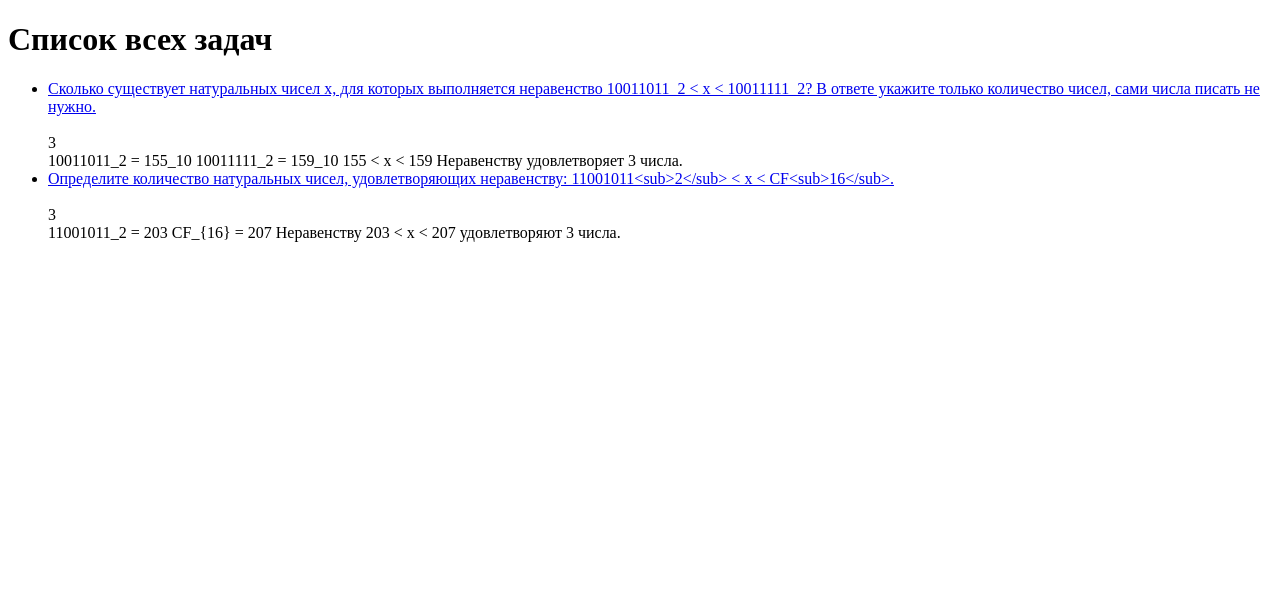
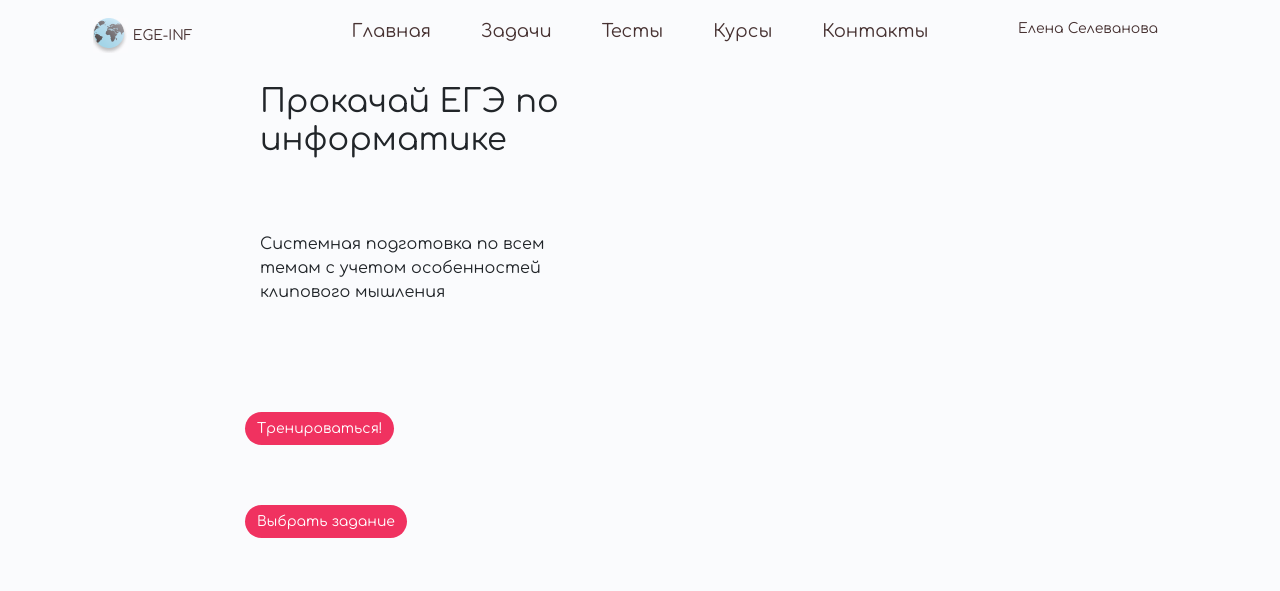
Before and after one commit to RomanovMaxim/django-ege-inf, a Django app: page /catalog/ in a window 1280 px wide. Shown: the top 591 px of the page. Run offline with Django 3.2, Linux system fonts and the light colour scheme; data comes from the database, SQL or seed files in the repository; both versions use the stored data as it was after the commit; some libraries are stand-ins or nearby versions.

Commit message:
Created models.Lesson

```diff
--- a/ege_inf/catalog/admin.py
+++ b/ege_inf/catalog/admin.py
@@ -1,5 +1,8 @@
 from django.contrib import admin
-from .models import Topic, Task
+from .models import Topic, Task, Course, Lesson, LessonTasks
 
 admin.site.register(Topic)
 admin.site.register(Task)
+admin.site.register(Course)
+admin.site.register(Lesson)
+admin.site.register(LessonTasks)
--- a/ege_inf/catalog/models.py
+++ b/ege_inf/catalog/models.py
@@ -1,6 +1,6 @@
 from django.db import models
+from django.contrib.auth.models import User
 
-# Create your models here.
 class Topic(models.Model):
     topic_text = models.CharField(max_length=200)
     pub_date = models.DateTimeField('date published')
@@ -19,6 +19,12 @@ class Task(models.Model):
     answer_text = models.CharField('Ответ', max_length=50)
     detail_solution_text = models.TextField('Решение')
     type_of_task_text = models.CharField('Тип задачи',max_length=100)
+    author_of_task = models.ForeignKey(
+        User,
+        on_delete=models.CASCADE,
+        verbose_name="Автор"
+    )
+    source_of_task_text = models.CharField('Источник',max_length=100)
     year_of_task_text = models.CharField('Актуальный год',max_length=100)
 
     # "Необходимые темы" нужно брать из имеющихся "Тем"
@@ -29,3 +35,49 @@ class Task(models.Model):
 
     def __str__(self):
         return self.task_text
+
+
+class Course(models.Model):
+    course_text = models.CharField('Название', max_length=200)
+    author_of_course = models.ForeignKey(
+        User,
+        on_delete=models.CASCADE,
+        verbose_name="Автор"
+    )
+    creation_date = models.DateTimeField('Дата создания')
+    publication_date = models.DateTimeField('Дата публикации')
+
+    def __str__(self):
+        return self.course_text
+
+class Lesson(models.Model):
+    lesson_text = models.CharField('Название', max_length=200)
+    course = models.ForeignKey(
+        Course,
+        on_delete=models.CASCADE,
+        verbose_name="Курс"
+    )
+    author_of_lesson = models.ForeignKey(
+        User,
+        on_delete=models.CASCADE,
+        verbose_name="Автор"
+    )
+    creation_date = models.DateTimeField('Дата создания')
+    publication_date = models.DateTimeField('Дата публикации')
+
+    def __str__(self):
+        return self.lesson_text
+
+class LessonTasks(models.Model):
+    lesson =  models.ForeignKey(
+        Lesson,
+        on_delete=models.CASCADE,
+        verbose_name="Урок"
+    )
+    task =  models.ForeignKey(
+        Task,
+        on_delete=models.CASCADE,
+        verbose_name="Задача"
+    )
+    def __str__(self):
+        return "{} : {}".format(self.lesson, self.task)
--- /dev/null
+++ b/ege_inf/catalog/static/css/style.css
@@ -0,0 +1,89 @@
+* {
+  padding: 0;
+  margin: 0; }
+
+body {
+  font-family: 'Comfortaa', sans-serif; }
+
+ul, li {
+  display: block;
+  padding: 0;
+  margin: 0; }
+
+.header {
+  background: rgba(207, 213, 234, 0.1);
+  color: #473232;
+  padding-top: 10px;
+  padding-bottom: 20px; }
+
+.logo p {
+  display: inline;
+  font-size: 14px;
+  font-weight: 500; }
+
+.menu__item {
+  margin: 0 25px; }
+
+.menu__item a {
+  font-size: 18px;
+  font-weight: 500;
+  color: #473232; }
+
+.user {
+  font-size: 14px;
+  font-weight: 500;
+  color: #473232; }
+
+.main {
+  background: rgba(207, 213, 234, 0.1);
+  -webkit-box-align: start;
+  -ms-flex-align: start;
+  align-items: flex-start; }
+
+.lessonTheme {
+  font-family: 'Times New Roman';
+  color: #000;
+  padding: 30px; }
+
+.number {
+  border: 1px solid black;
+  width: 38px;
+  height: 24px;
+  text-align: center;
+  -webkit-box-flex: 0;
+  -ms-flex: none;
+  flex: none;
+  margin-right: 20px;
+  padding: 0px;
+  font-family: 'Times New Roman';
+  color: #000; }
+
+.course {
+  font-family: 'Times New Roman'; }
+
+.course h2 {
+  font-family: 'Comfortaa', sans-serif; }
+
+.task {
+  -webkit-box-flex: 1;
+  -ms-flex: 1;
+  flex: 1;
+  padding-bottom: 10px;
+  text-align: justify;
+  font-family: 'Times New Roman';
+  color: #000; }
+
+.mybutton {
+  padding-top: 30px;
+  padding-bottom: 30px;
+  font-family: 'Comfortaa', sans-serif; }
+
+#buttonComplete, #buttonExercise, #buttonChooseTask {
+  background: #F03260;
+  border-radius: 30px;
+  border-width: 0;
+  font-size: 14px; }
+
+.footer {
+  height: 150px;
+  background: rgba(207, 213, 234, 0.1); }
--- /dev/null
+++ b/ege_inf/catalog/static/css/styles.css
@@ -0,0 +1,5 @@
+.sidebar-nav {
+    margin-top: 20px;
+    padding: 0;
+    list-style: none;
+}
--- /dev/null
+++ b/ege_inf/catalog/static/scss/style.scss
@@ -0,0 +1,118 @@
+*{
+  padding: 0;
+  margin: 0;
+}
+
+body{
+  font-family: 'Comfortaa', sans-serif;
+}
+
+.container{
+  //background: yellow;
+}
+
+ul, li{
+  display: block;
+  padding: 0;
+  margin: 0;
+}
+
+.header{
+  background: rgba(207, 213, 234, 0.1);
+  color: #473232;
+  padding-top: 10px;
+  padding-bottom: 20px;
+}
+
+.logo{
+//  background: rgba(107, 213, 234, 0.5);
+}
+
+.logo p{
+  display: inline;
+  font-size: 14px;
+  font-weight: 500;
+//  color: #473232;
+}
+
+.menu{
+//  background: rgba(207, 213, 234, 0.5);
+}
+
+.menu__item{
+  margin: 0 25px;
+}
+
+.menu__item a{
+  font-size: 18px;
+  font-weight: 500;
+  color: #473232;
+}
+
+.user{
+  font-size: 14px;
+  font-weight: 500;
+  color: #473232;
+}
+
+.main{
+  background: rgba(207, 213, 234, 0.1);
+  align-items: flex-start;
+}
+
+.lessonTheme{
+  font-family: 'Times New Roman';
+  color: #000;
+  padding: 30px;
+}
+
+.number{
+  //background: rgba(207, 213, 234, 0.5);
+  border: 1px solid black;
+  width: 38px;
+  height: 24px;
+  text-align: center;
+  flex: none;
+  margin-right: 20px;
+  padding: 0px;
+  font-family: 'Times New Roman';
+  color: #000;
+}
+
+.course{
+  //background: rgba(107, 213, 234, 0.5);
+  font-family: 'Times New Roman';
+}
+
+.course h2{
+  //background: rgba(107, 213, 234, 0.5);
+  font-family: 'Comfortaa', sans-serif;
+}
+.task{
+  //background: rgba(107, 213, 234, 0.5);
+  flex: 1;
+  padding-bottom: 10px;
+  text-align: justify;
+  font-family: 'Times New Roman';
+  color: #000;
+}
+
+.mybutton{
+  //background: rgba(107, 213, 234, 0.5);
+  padding-top: 30px;
+  padding-bottom: 30px;
+  font-family: 'Comfortaa', sans-serif;
+}
+
+
+#buttonComplete, #buttonExercise, #buttonChooseTask{
+  background: #F03260;
+  border-radius: 30px;
+  border-width: 0;
+  font-size: 14px;
+}
+
+.footer{
+  height: 150px;
+  background: rgba(207, 213, 234, 0.1);
+}
--- /dev/null
+++ b/ege_inf/catalog/templates/catalog/base_generic.html
@@ -0,0 +1,69 @@
+<!DOCTYPE html>
+<html lang="en" dir="ltr">
+  <head>
+    <meta charset="utf-8">
+    <meta name="viewport" content="width=device-width, initial-scale=1">
+    <link rel="stylesheet" href="https://stackpath.bootstrapcdn.com/bootstrap/4.3.1/css/bootstrap.min.css" integrity="sha384-ggOyR0iXCbMQv3Xipma34MD+dH/1fQ784/j6cY/iJTQUOhcWr7x9JvoRxT2MZw1T" crossorigin="anonymous">
+    <link href="https://fonts.googleapis.com/css?family=Comfortaa&display=swap" rel="stylesheet">
+
+    {% block title %}<title>Информатика (ЕГЭ)</title>{% endblock %}
+
+    <!-- Добавление дополнительного статического CSS файла -->
+    {% load static %}
+    <link rel="stylesheet" href="{% static 'css/style.css' %}">
+
+  </head>
+  <body>
+
+    <div id="header" class="header">
+      <div class="container">
+        <div class="d-flex justify-content-between">
+          <div class="col-lg-2 p-2">
+            <div class="logo">
+              <img src="{% static "images/logo.png" %}" alt="EGE-INF">
+              <p>EGE-INF</p>
+            </div>
+          </div>
+
+          <div class="col-lg-6 p-2">
+            <nav>
+              <ul class="menu d-flex justify-content-center">
+                <li class="menu__item"><a href="{% url 'catalog:index'%}">Главная</a></li>
+                <li class="menu__item"><a href="#">Задачи</a></li>
+                <li class="menu__item"><a href="#">Тесты</a></li>
+                <li class="menu__item"><a href="{% url 'catalog:lesson'%}">Курсы</a></li>
+                <li class="menu__item"><a href="#">Контакты</a></li>
+              </ul>
+            </nav>
+          </div>
+
+          <div class="col-lg-2 p-2">
+            <div class="">
+            <a href="#"><p class="user">Елена Селеванова</p></a>
+            </div>
+          </div>
+
+        </div>
+      </div>
+    </div>
+
+    <section id="main" class="main">
+      <div class="container">
+
+        {% block content %}<!-- default content text (typically empty) --->{% endblock %}
+
+      </div>
+    </section>
+
+    <div id="footer" class="footer">
+      <div class="container">
+        <div class="row">
+
+
+        </div>
+
+      </div>
+    </div>
+
+  </body>
+</html>
--- a/ege_inf/catalog/templates/catalog/index.html
+++ b/ege_inf/catalog/templates/catalog/index.html
@@ -1,21 +1,28 @@
-<!DOCTYPE html>
-<html lang="en" dir="ltr">
-  <head>
-    <meta charset="utf-8">
-    <title></title>
-  </head>
-  <body>
-    <h1>Список всех задач</h1>
-    {% if latest_task_list %}
-    <ul>
-        {% for task in latest_task_list %}
-            <li><a href="/catalog/{{ task.id }}/">{{ task.task_text }}</a></li><br>
-                {{ task.answer_text }}<br>
-                {{ task.detail_solution_text}}
-        {% endfor %}
-    </ul>
-    {% else %}
-         <p>В базе данных нет заданий.</p>
-    {% endif %}
-  </body>
-</html>
+{% extends "catalog/base_generic.html" %}
+
+{% block title %}<title>Информатика (ЕГЭ)</title>{% endblock %}
+
+{% block content %}
+
+        <div class="row justify-content-center">
+          <div class="d-flex flex-column">
+              <div class="caption col-lg-5">
+                <h2>Прокачай ЕГЭ по информатике</h2>
+              </div>
+
+              <div class="caption col-lg-5">
+                <p>Системная подготовка по всем темам с учетом особенностей клипового мышления</p>
+              </div>
+
+              <div class="mybutton">
+                <input id="buttonExercise" class="btn btn-primary" type="submit" value="Тренироваться!">
+              </div>
+
+              <div class="mybutton">
+                <input id="buttonChooseTask" class="btn btn-primary" type="submit" value="Выбрать задание">
+              </div>
+          </div>
+
+        </div>
+
+{% endblock %}
--- a/ege_inf/catalog/urls.py
+++ b/ege_inf/catalog/urls.py
@@ -5,6 +5,8 @@ from . import views
 app_name = 'catalog'
 urlpatterns = [
     # ex: /catalog/
+    path('', views.index, name='index'),
     #path('', views.IndexView.as_view(), name='index'),
-    path('', views.IndexView.as_view(), name='index'),
+    path('lesson/', views.LessonView.as_view(), name='lesson'),
+    #path('lesson/', views.lesson, name='lesson'),
 ]
--- a/ege_inf/catalog/views.py
+++ b/ege_inf/catalog/views.py
@@ -4,14 +4,28 @@ from django.views import generic
 
 from .models import Topic, Task
 
+# def index(request):
+#     latest_task_list = Task.objects.all()
+#     output = ', '.join([t.task_text for t in latest_task_list])
+#     return HttpResponse(output)
+
 def index(request):
-    latest_task_list = Task.objects.all()
-    output = ', '.join([t.task_text for t in latest_task_list])
-    return HttpResponse(output)
+    return render(request, 'catalog/index.html',{})
 
-class IndexView(generic.ListView):
-    template_name = 'catalog/index.html'
+# class IndexView(generic.ListView):
+#     template_name = 'catalog/index.html'
+#     #context_object_name = 'latest_task_list'
+#
+#     #def get_queryset(self):
+#     #    return Task.objects.all()
+
+
+class LessonView(generic.ListView):
+    template_name = 'catalog/lesson.html'
     context_object_name = 'latest_task_list'
 
     def get_queryset(self):
-        return Task.objects.all()
+       return Task.objects.all()
+
+# def lesson(request):
+#     return render(request, 'catalog/lesson.html',{})
```
Also changed, not shown: ege_inf/catalog/templates/catalog/course.html (added, +32 -0 lines), ege_inf/catalog/templates/catalog/index_old.html (added, +21 -0 lines), ege_inf/catalog/templates/catalog/lesson.html (added, +43 -0 lines), ege_inf/catalog/migrations/0003_auto_20190908_1641.py (added), ege_inf/catalog/migrations/0004_task_author_of_task.py (added), ege_inf/catalog/migrations/0005_course_lesson_lessontasks.py (added), ege_inf/catalog/static/images/logo.png (added), ege_inf/db.sqlite3.
